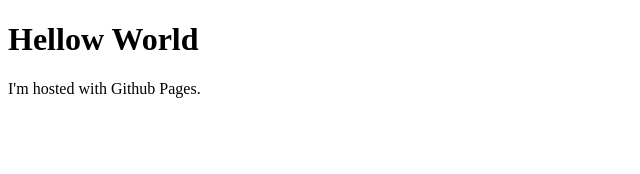
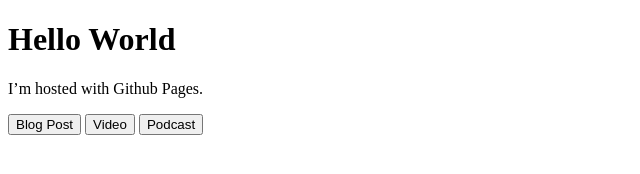
Before and after one commit to chiang-ethan/chiang-ethan.github.io, a plain HTML site: page index.html in a window 1280 px wide. Shown: the whole page, without its empty margins (0-640 px from the left). Drawn offline with Linux system fonts and the light colour scheme.

Commit message:
Update index.html

```diff
--- a/index.html
+++ b/index.html
@@ -1,7 +1,25 @@
 <!DOCTYPE html>
 <html>
+<head>
+    <title>My Website</title>
+
+    <!-- Link CSS -->
+    <link rel="stylesheet" href="style.css">
+
+    <!-- Google Font (Poppins) -->
+    <link rel="preconnect" href="https://fonts.googleapis.com">
+    <link rel="preconnect" href="https://fonts.gstatic.com" crossorigin>
+    <link href="https://fonts.googleapis.com/css2?family=Poppins:wght@300;500;700&display=swap" rel="stylesheet">
+</head>
+
 <body>
-<h1>Hellow World</h1>
-<p>I'm hosted with Github Pages.</p>
+
+    <h1>Hello World</h1>
+    <p>I’m hosted with Github Pages.</p>
+
+    <button>Blog Post</button>
+    <button>Video</button>
+    <button>Podcast</button>
+
 </body>
 </html>
```
